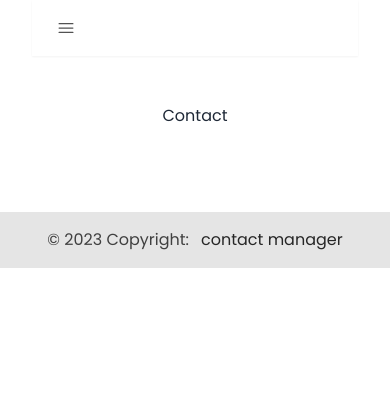
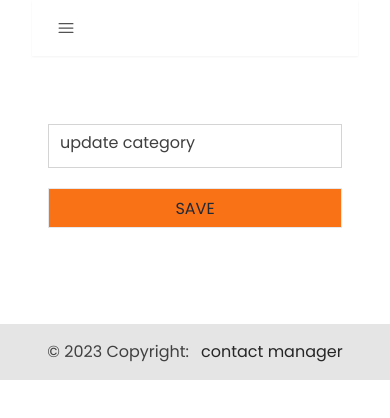
Before and after one commit to FREDVUNI/contact-manager-app, a React (Vite) app in the folder client/: page /contact/1 in a window 390 px wide. Shown: the top 418 px of the page. Built offline with nearby package versions, Linux system fonts and the light colour scheme; no server answers.

Commit message:
create update api and use it

```diff
--- a/client/src/components/AddCategory.tsx
+++ b/client/src/components/AddCategory.tsx
@@ -1,5 +1,5 @@
 import React,{useState,useContext} from 'react'
-import { category } from '../types/category.types'
+import { Icategory } from '../types/category.types'
 import Category from './Category'
 import {BASE_URL} from '../config'
 import { toast } from 'react-toastify'
@@ -10,7 +10,7 @@ type Props = {}
 const inputStyles = 'my-2 w-full px-5 py-3 border border-solid border-neutral-300 bg-transparent bg-clip-padding text-base font-normal text-neutral-700 outline-none placeholder:text-neutral-500'
 
 const AddCategory:React.FC = (props: Props) => {
-    const [category,setCategory] = useState<category>({category:""})
+    const [category,setCategory] = useState<Icategory>({category:""})
     const { categories,setCategories } = useContext(CategoriesContext)
 
    //  const [error,setError] = useState(false)
--- a/client/src/components/Contact.tsx
+++ b/client/src/components/Contact.tsx
@@ -1,24 +1,100 @@
-import React from 'react'
+import React,{useState,useEffect, ChangeEvent} from 'react'
 import { useParams,useNavigate } from 'react-router-dom'
 import { toast } from 'react-toastify'
+import { BASE_URL } from '../config'
+import { Icategory } from '../types/category.types'
 
 type Props = {
-
+    title:string,
+    categoryId:string
 }
 
 const Contact = (props: Props) => {
     const { categoryId } = useParams()
     const navigate = useNavigate()
 
-    if(!categoryId){
-        toast.error('The contact was not found.')
-        navigate("/")
+    const [category,setCategory] = useState<Icategory>()
+    const [title,setTitle] = useState<Icategory>({title:""})
+
+    useEffect(() =>{
+        const getCatgory = async() =>{
+            try{
+                const response = await fetch(`${BASE_URL}/category/${categoryId}`)
+
+                const data = await response.json()
+                if (response.ok) {
+                    console.log(response)
+                    setCategory(data.data)
+                } else {
+                    // setError(data);
+                    toast.error('The category was not found.');
+                    navigate("/")
+                }
+                return response
+            }
+            catch(error:any){
+                console.log(error.message)
+            }
+        }
+        getCatgory()
+    },[])
+
+    const handleChange = (e:any) =>{
+        setTitle((prev) => ({...prev,[e.target.name]:e.target.value}))
     }
+
+    const handleSubmit = async(e:React.FormEvent<HTMLFormElement | HTMLTextAreaElement>) =>{
+        e.preventDefault()
+        try{
+            const response = await fetch(`${BASE_URL}/category/${categoryId}`,{
+                mode:"cors",
+                method:"PUT",
+                body:JSON.stringify(title),
+                headers:{
+                    "Content-Type":"application/json"
+                }
+            })
+            const data = await response.json()
+            if(response.ok){
+                toast.success(data.message);
+                setCategory(data.data)
+                setTitle({title:""})
+                console.log(data)
+            }else{
+                toast.error(data.data)
+            }
+        }
+        catch(error:any){
+            console.log(error.message)
+        }
+    }
+
   return (
     <div className='flex flex-col justify-center items-center'>
-        <div className="px-6 py-12 md:px-12 text-gray-800 lg:text-left">
+        <div className="px-12 py-12 md:px-12 text-gray-800 lg:text-left">
             <div className="container">
-                Contact
+                <p className='text-xl text-black'>{category?.category}</p>
+
+                <div className="relative mt-5 mb-3 xl:w-96">
+                  <form onSubmit={handleSubmit}>
+                  <input
+                     onChange={handleChange}
+                     value={title.title}
+                     type="text"
+                     name="title"
+                     className={"peer block min-h-[auto] w-full border border-solid border-neutral-300 bg-transparent py-2 px-3 leading-[1.6] outline-none transition-all duration-200 ease-linear focus:placeholder:opacity-100 data-[te-input-state-active]:placeholder:opacity-100 motion-reduce:transition-none dark:text-neutral-200 dark:placeholder:text-neutral-200 [&:not([data-te-input-placeholder-active])]:placeholder:opacity-0"} />
+                  <label
+                     htmlFor="category"
+                     className="pointer-events-none absolute top-0 left-3 mb-3 max-w-[90%] origin-[0_0] truncate pt-[0.37rem] leading-[1.6] text-neutral-700 transition-all duration-200 ease-out peer-focus:-translate-y-[0.9rem] peer-focus:scale-[0.8] peer-focus:text-primary peer-data-[te-input-state-active]:-translate-y-[0.9rem] peer-data-[te-input-state-active]:scale-[0.8] motion-reduce:transition-none dark:text-neutral-200 dark:peer-focus:text-neutral-200"
+                     >update category
+                  </label>
+                  <button
+                      type="submit"
+                      className="inline-block border w-full bg-orange-500 text-dark px-12  pt-2 py-4 pb-[6px] mt-5 font-medium uppercase ">
+                      save
+                    </button>
+                  </form>
+               </div>
             </div>
         </div>
     </div>
--- a/client/src/types/category.types.ts
+++ b/client/src/types/category.types.ts
@@ -1,7 +1,8 @@
-export interface category{
+export interface Icategory{
     category?:string,
     number?:string,
     description?:string,
     name?:string,
     categoryId?:string,
+    title?:string
 }
```
